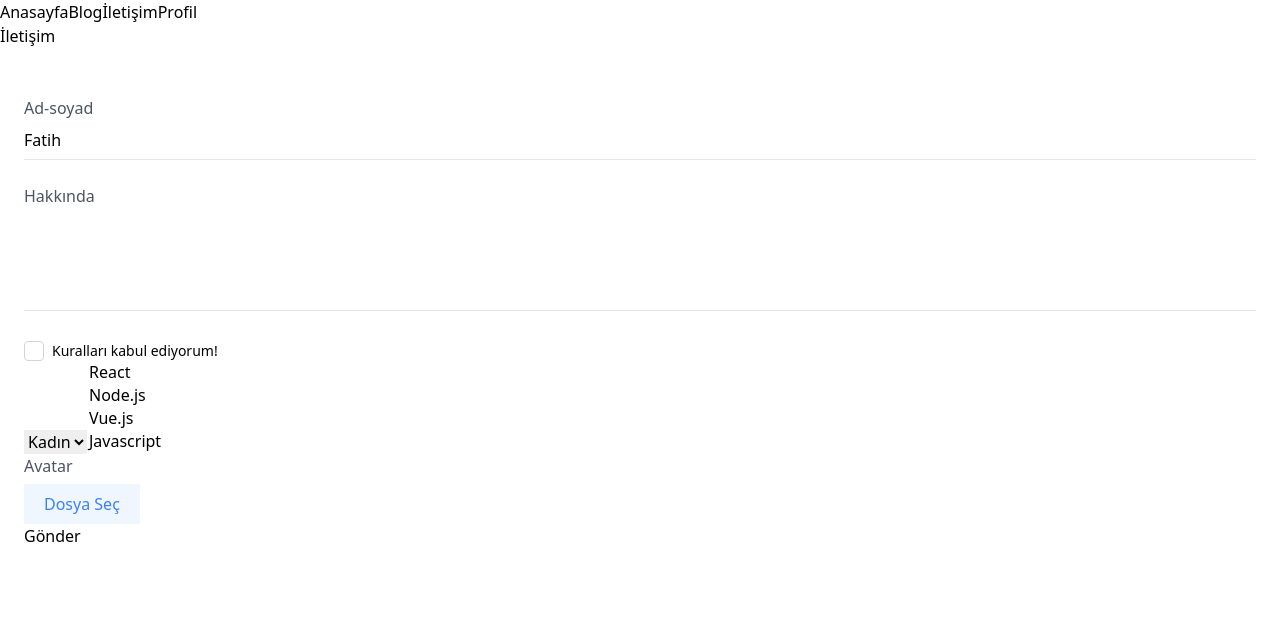
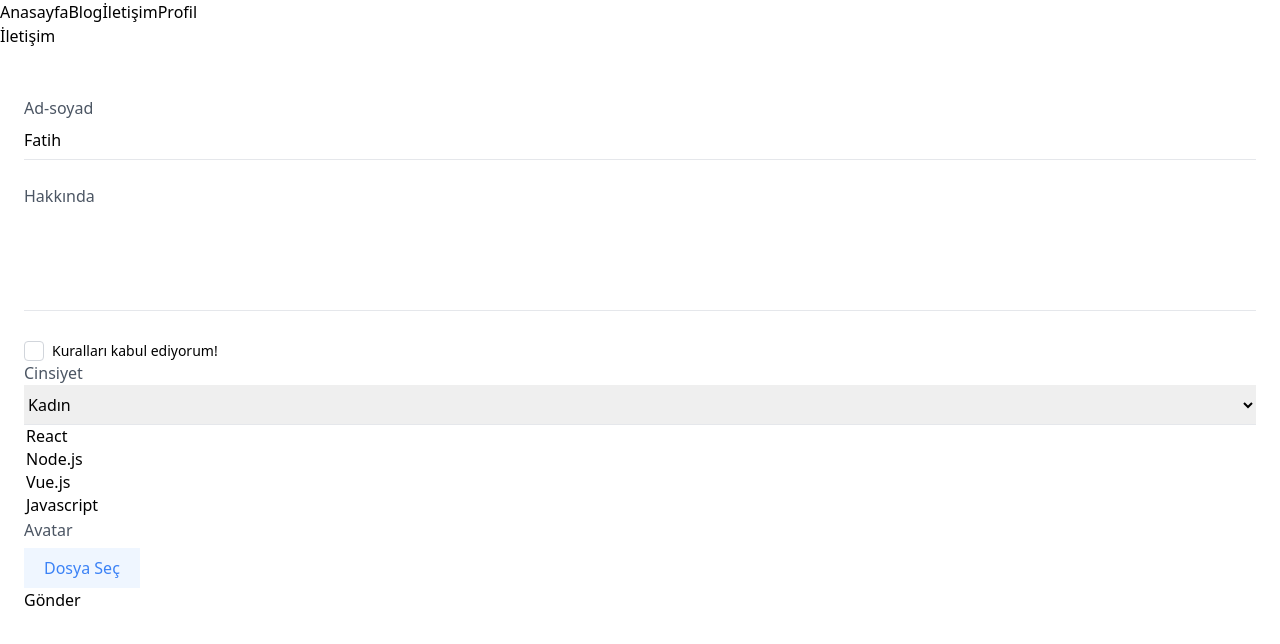
Before and after one commit to fatihkarasoglu/trying-first-react-app-2, a React (Create React App) app: page /Contact in a window 1280 px wide. Shown: the top 644 px of the page. Built offline with nearby package versions, Linux system fonts and the light colour scheme.

Commit message:
commit-7.2

```diff
--- /dev/null
+++ b/src/components/form/Select.js
@@ -0,0 +1,17 @@
+import { useField } from "formik";
+
+export default function Select({ label, options, ...props }) {
+
+    const [field, meta, helpers] = useField(props)
+
+    return(
+        <label className="block w-full">
+            <div className="text-m text-gray-600"> { label } </div>
+            <select className="w-full h-10 border-b outline-none focus:border-black" {...props} {...field}>
+                {options.map((option, key) => (
+                    <option value={option.key} key={key}>{option.value}</option>
+                ))}
+            </select>
+        </label>
+    )
+}
--- a/src/pages/Contact.js
+++ b/src/pages/Contact.js
@@ -5,6 +5,7 @@ import Input from "../components/form/input";
 import File from "../components/form/File";
 import Checkbox from "../components/form/Checkbox";
 import Textarea from "../components/form/Textarea";
+import Select from "../components/form/Select";
 
 export default function Contact() {
 
@@ -32,10 +33,10 @@ export default function Contact() {
                         <Input label="Ad-soyad" name="name" /> <br />
                         <Textarea label="Hakkında" rows={4} name="about" /> <br />
                         <Checkbox label="Kuralları kabul ediyorum!" name="accept" />
-                        <Field component="select" name="gender">
-                            <option value={1}>Kadın</option>
-                            <option value={2}>Erkek</option>
-                        </Field>
+                        <Select label="Cinsiyet" name="gender" options={[
+                            {key: 1, value: 'Kadın'},
+                            {key: 2, value: 'Erkek'}
+                        ]} />
                         <Field component="select" name="skills" multiple={true}>
                             <option value="React">React</option>
                             <option value="Node.js">Node.js</option>
```
